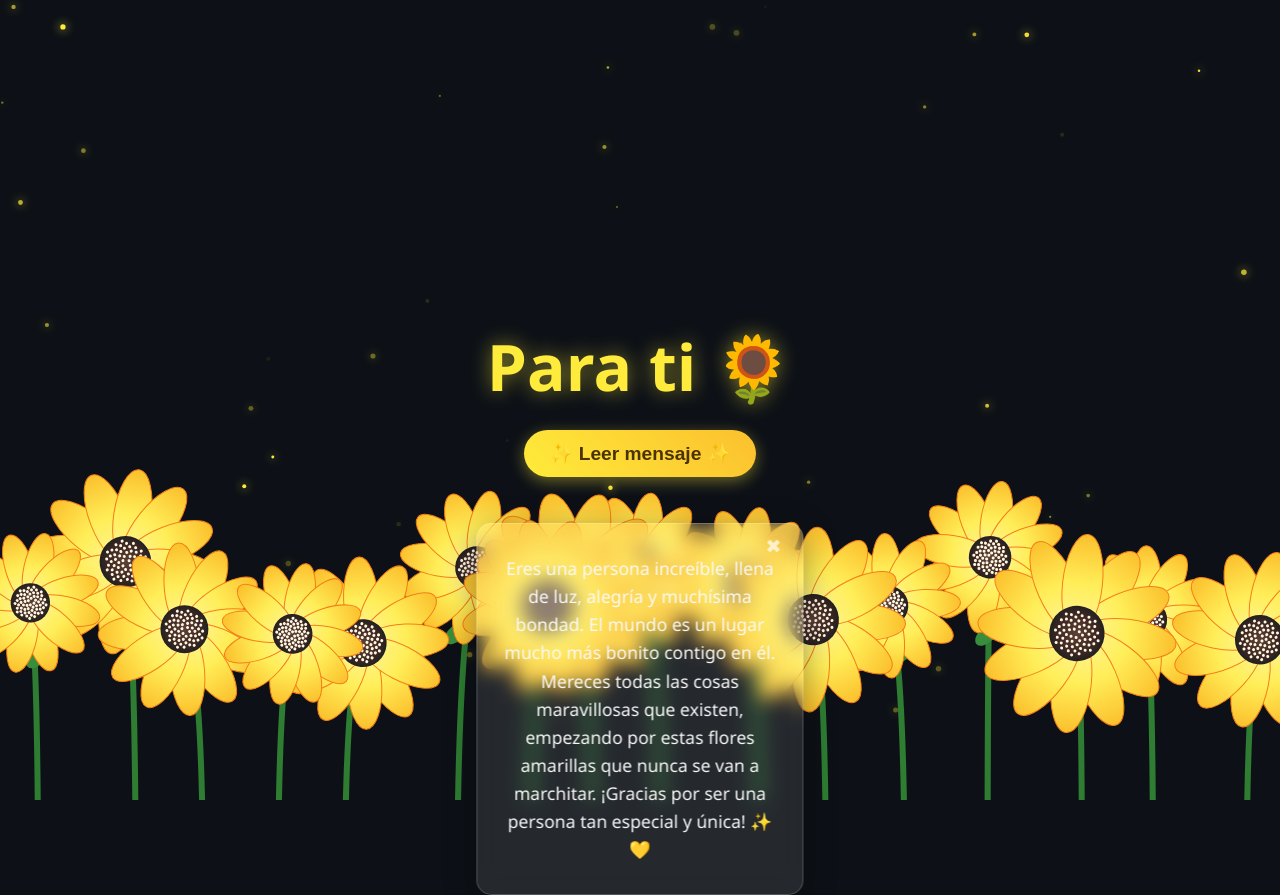
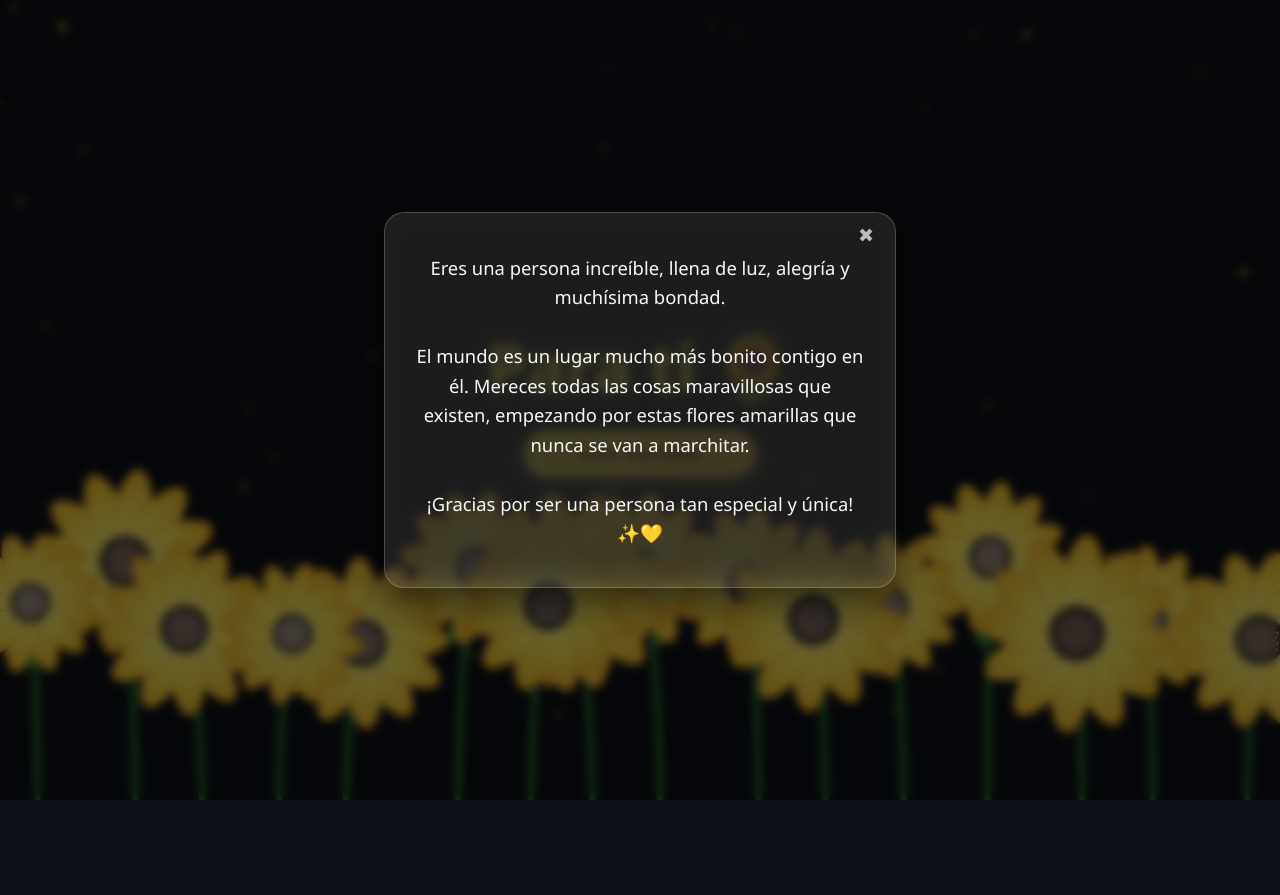
Before and after one commit to whygabriel1/yellow-flowers, a plain HTML site: page index.html in a window 1280 px wide. Both pictures are taken after a click on the button "✨ Leer mensaje ✨". After the commit the page ends 800 px from the top, so only its background shows below. Drawn offline with Linux system fonts and the light colour scheme.

Commit message:
fix message 2

```diff
--- a/index.html
+++ b/index.html
@@ -56,32 +56,46 @@
             transform: scale(1.05);
             box-shadow: 0 6px 20px rgba(255, 235, 59, 0.6);
         }
+        .modal-overlay {
+            position: fixed;
+            top: 0;
+            left: 0;
+            width: 100vw;
+            height: 100vh;
+            background: rgba(0, 0, 0, 0.6);
+            backdrop-filter: blur(5px);
+            -webkit-backdrop-filter: blur(5px);
+            z-index: 10;
+            display: flex;
+            justify-content: center;
+            align-items: center;
+            opacity: 0;
+            pointer-events: none;
+            transition: all 0.4s ease;
+        }
+        .modal-overlay.show {
+            opacity: 1;
+            pointer-events: auto;
+        }
         .card {
             background: rgba(255, 255, 255, 0.1);
-            backdrop-filter: blur(10px);
-            -webkit-backdrop-filter: blur(10px);
+            backdrop-filter: blur(15px);
+            -webkit-backdrop-filter: blur(15px);
             border: 1px solid rgba(255, 255, 255, 0.2);
-            border-radius: 15px;
-            padding: 30px 25px;
+            border-radius: 20px;
+            padding: 40px 30px;
             max-width: 90%;
-            width: 500px;
-            box-shadow: 0 8px 32px 0 rgba(0, 0, 0, 0.37);
+            width: 450px;
+            box-shadow: 0 15px 35px rgba(0, 0, 0, 0.5);
             color: #f8f8f8;
-            font-size: 1.1rem;
+            font-size: 1.15rem;
             line-height: 1.6;
-            pointer-events: none;
-            opacity: 0;
-
-            position: absolute;
-            top: 130%;
-            left: 50%;
-            transform: translateX(-50%) translateY(20px) scale(0.95);
-            transition: all 0.5s cubic-bezier(0.4, 0, 0.2, 1);
+            text-align: center;
+            transform: scale(0.8) translateY(30px);
+            transition: all 0.5s cubic-bezier(0.34, 1.56, 0.64, 1);
         }
-        .card.show {
-            opacity: 1;
-            transform: translateX(-50%) translateY(0) scale(1);
-            pointer-events: auto;
+        .modal-overlay.show .card {
+            transform: scale(1) translateY(0);
         }
         .close-btn {
             position: absolute;
@@ -108,9 +122,14 @@
     <div class="message">
         <h1 class="main-title">Para ti 🌻</h1>
         <button id="btn-mensaje" class="glow-btn">✨ Leer mensaje ✨</button>
-        <div class="card" id="tarjeta-mensaje">
+    </div>
+
+    <div id="modal-overlay" class="modal-overlay">
+        <div class="card">
             <button id="btn-cerrar" class="close-btn">✖</button>
-            Eres una persona increíble, llena de luz, alegría y muchísima bondad. El mundo es un lugar mucho más bonito contigo en él. Mereces todas las cosas maravillosas que existen, empezando por estas flores amarillas que nunca se van a marchitar. ¡Gracias por ser una persona tan especial y única! ✨💛
+            Eres una persona increíble, llena de luz, alegría y muchísima bondad.<br><br>
+            El mundo es un lugar mucho más bonito contigo en él. Mereces todas las cosas maravillosas que existen, empezando por estas flores amarillas que nunca se van a marchitar.<br><br>
+            ¡Gracias por ser una persona tan especial y única! ✨💛
         </div>
     </div>
     <canvas id="canvas"></canvas>
@@ -118,15 +137,22 @@
     <script>
         // Lógica de los botones del mensaje
         const btnMensaje = document.getElementById('btn-mensaje');
-        const tarjetaMensaje = document.getElementById('tarjeta-mensaje');
+        const modalOverlay = document.getElementById('modal-overlay');
         const btnCerrar = document.getElementById('btn-cerrar');
 
         btnMensaje.addEventListener('click', () => {
-            tarjetaMensaje.classList.add('show');
+            modalOverlay.classList.add('show');
         });
 
         btnCerrar.addEventListener('click', () => {
-            tarjetaMensaje.classList.remove('show');
+            modalOverlay.classList.remove('show');
+        });
+
+        // Cerrar si hace clic fuera de la tarjeta
+        modalOverlay.addEventListener('click', (e) => {
+            if (e.target === modalOverlay) {
+                modalOverlay.classList.remove('show');
+            }
         });
 
         const canvas = document.getElementById('canvas');
```
